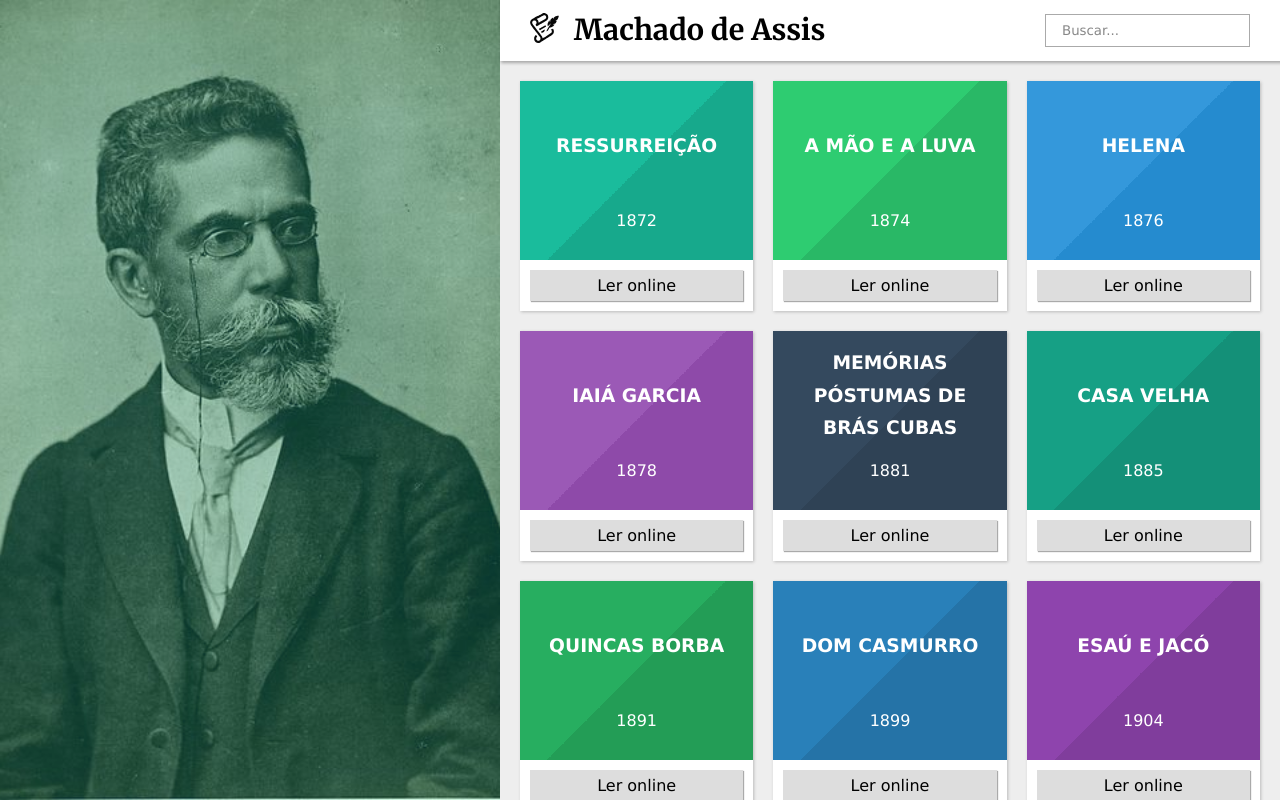
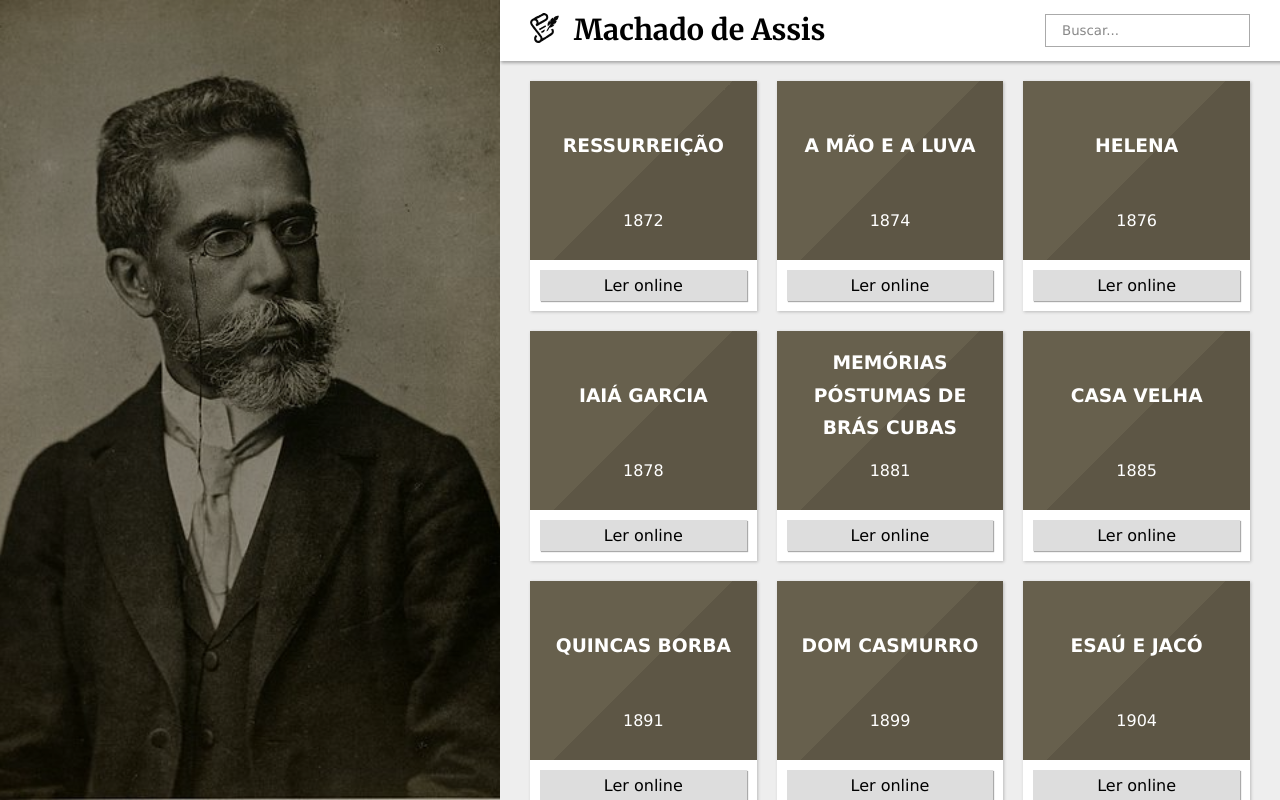
Before and after one commit to theuves-projects/assis, a React (Create React App) app: page / in a window 1280 px wide. Built offline with nearby package versions, Linux system fonts and the light colour scheme.

Commit message:
chore: ajusta design dos cards na home

```diff
--- a/src/pages/home/index.tsx
+++ b/src/pages/home/index.tsx
@@ -14,13 +14,13 @@ function Home() {
         <Content>
           <Grid>
             {books.map((book => (
-              <Column>
+              <div>
                 <Card
-                  color={book.color}
+                  color="#67604d"
                   title={book.title}
                   year={book.year}
                 />
-              </Column>
+              </div>
             )))}
           </Grid>
         </Content>
@@ -53,7 +53,7 @@ const Image = styled.div`
     content: '';
     position: absolute;
     inset: 0;
-    background-color: rgb(20 255 230 / 20%);
+    background-color: rgb(0 0 0 / 30%);
   }
 `
 
@@ -64,14 +64,12 @@ const Content = styled.div`
 
 const Grid = styled.div`
   --grid-gap: 20px;
+  margin: 0 auto;
+  width: 720px;
   box-sizing: border-box;
   display: grid;
   grid-template-columns: repeat(3, calc((100% - 2 * var(--grid-gap)) / 3));
   grid-gap: var(--grid-gap);
 `
 
-const Column = styled.div`
-
-`
-
 export default Home
```
